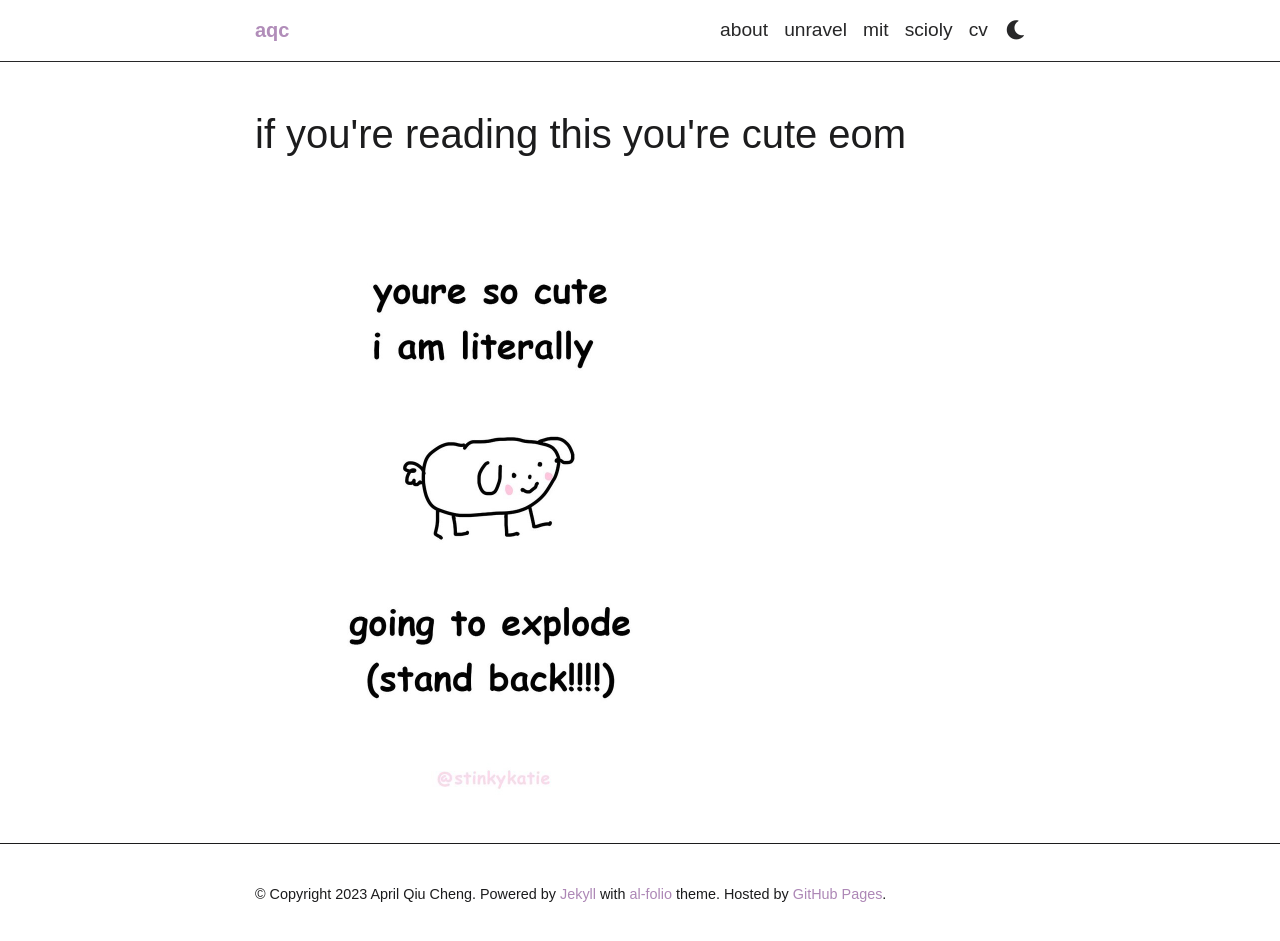
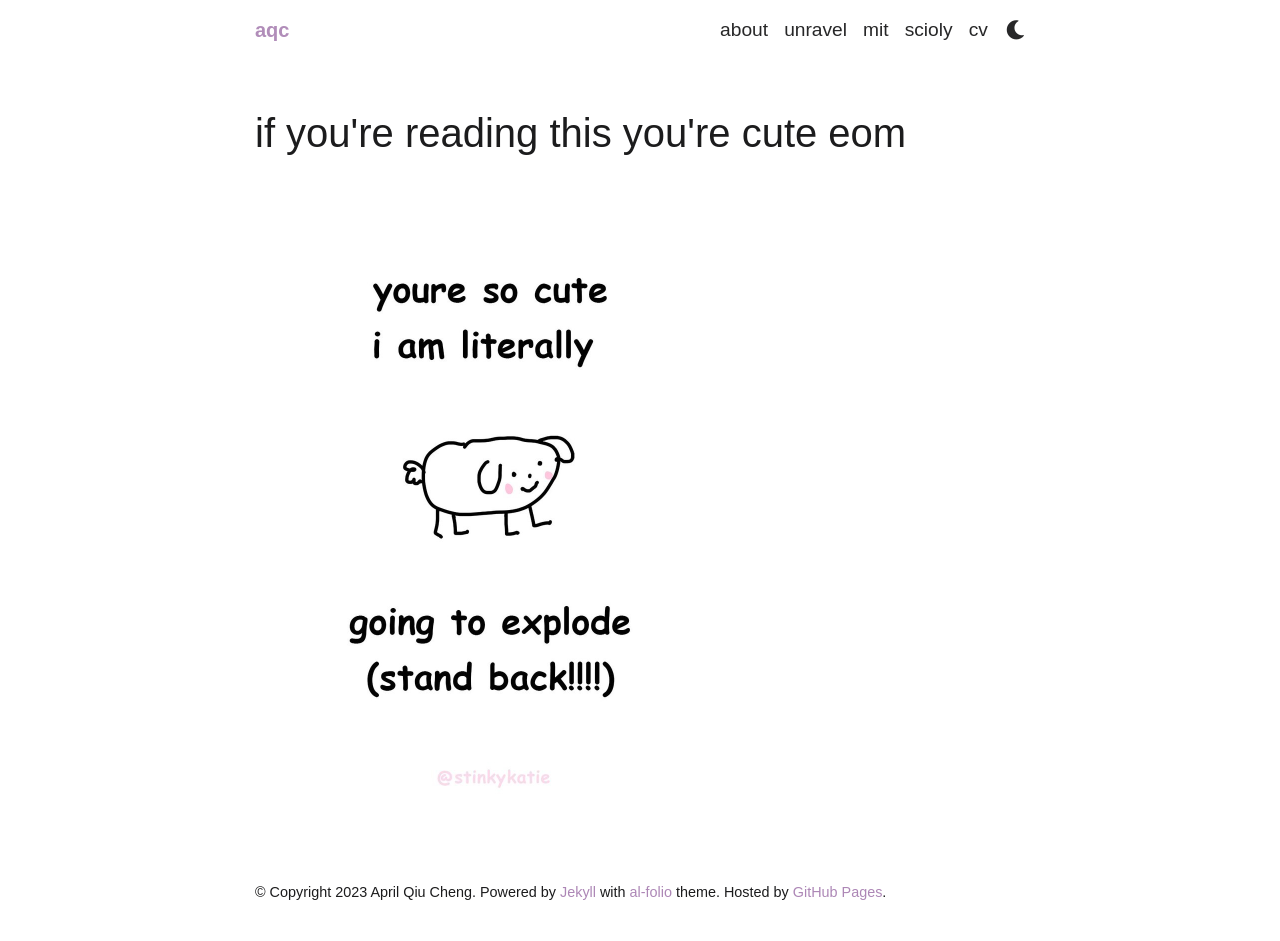
Before and after one commit to aqcheng/aqcheng.github.io, a Jekyll site: the page built from _pages/hehehe.md, in a window 1280 px wide and 945 px high. Shown: the top 941 px of the window. Built offline with Jekyll 4.4.1, drawn with Linux system fonts in a browser that asks for light colours; some web fonts are replaced; comment, search, counter and statistics services are not loaded; a style sheet for code colours, icons or effects is not loaded.

Commit message:
fixed border looking weird

```diff
--- a/_sass/_base.scss
+++ b/_sass/_base.scss
@@ -188,7 +188,7 @@ blockquote {
 .navbar {
   font-size: 1.2rem;
   box-shadow: none;
-  border-bottom: 1px solid var(--global-divider-color);
+  border-bottom: none;
   background-color: var(--global-bg-color);
   opacity: 0.95;
 }
@@ -358,7 +358,7 @@ footer.fixed-bottom {
 }
 
 footer.sticky-bottom {
-  border-top: 1px solid var(--global-divider-color);
+  border-top: none;
   padding-top: 40px;
   padding-bottom: 40px;
   font-size: 0.9rem;
```
